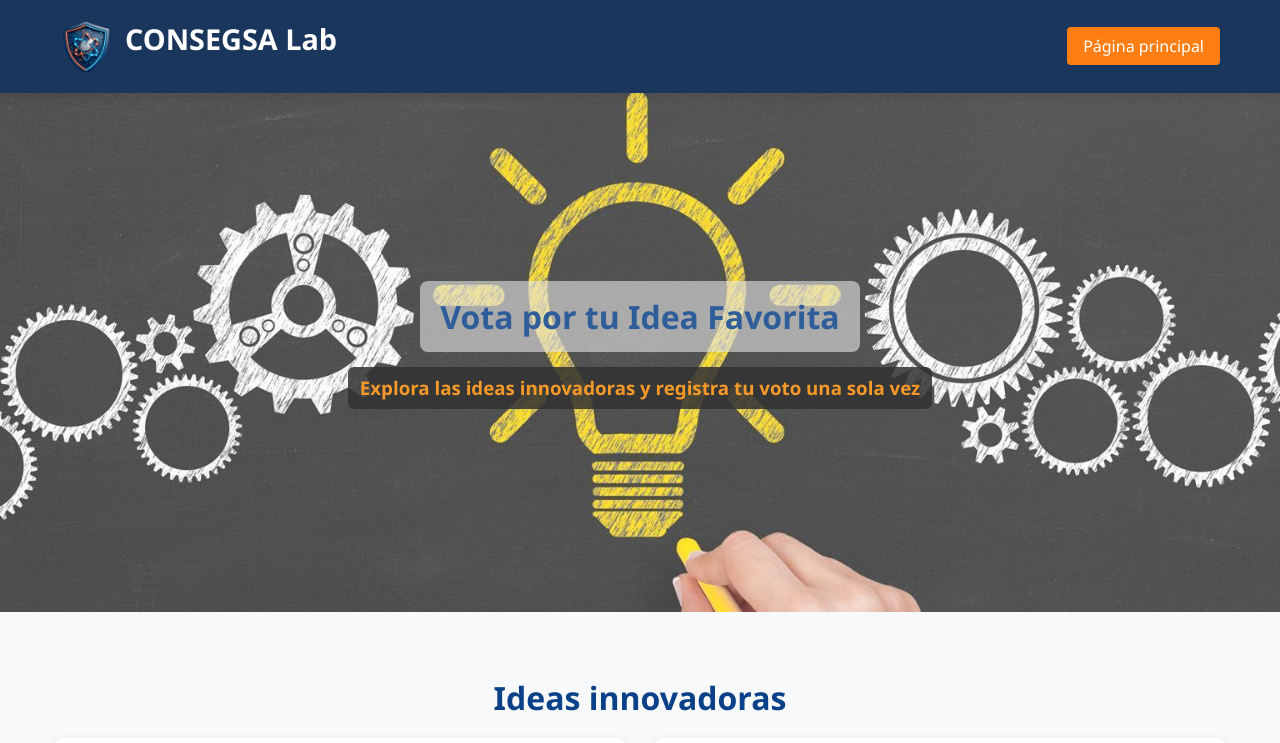
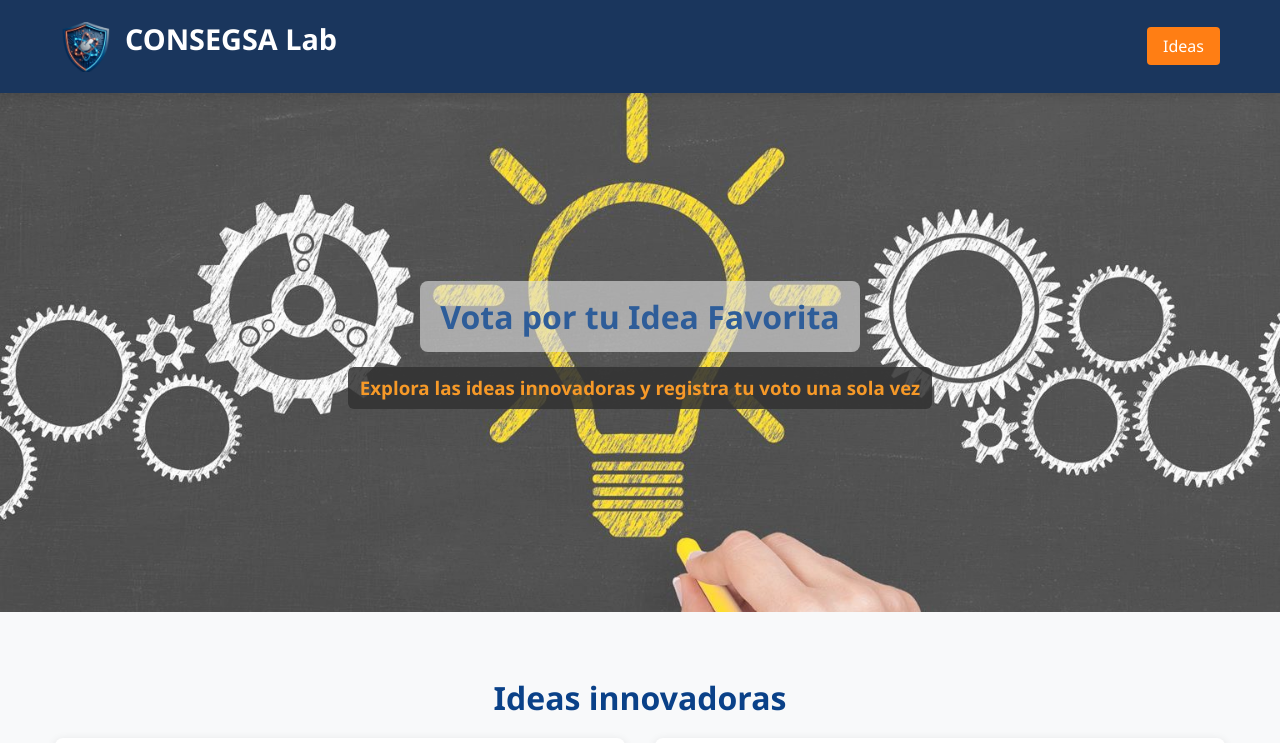
Before and after one commit to GunnerSkale97/CONSEGSA-LAB, a plain HTML site: page index.html in a window 1280 px wide. Shown: the top 743 px of the page. Drawn offline with nearby package versions, Linux system fonts and the light colour scheme.

Commit message:
boton changue ideas

```diff
--- a/index.html
+++ b/index.html
@@ -415,7 +415,12 @@
                 </div>
                 <nav>
                     <ul style="display: flex; gap: 2rem; list-style: none;">
-                        <li><a href="#" style="color: white; text-decoration: none; font-weight: 500; padding: 0.5rem 1rem; border-radius: 4px; background-color: #ff7e14;">Página principal</a></li>
+                        <li>
+                            <a href="#proyectos"
+                            style="color: white; text-decoration: none; font-weight: 500; padding: 0.5rem 1rem; border-radius: 4px; background-color: #ff7e14;">
+                            Ideas
+                            </a>
+                        </li>
                     </ul>
                 </nav>
             </div>
@@ -439,7 +444,9 @@
             </div>
         </div>
     </div>
-
+<section id="proyectos">
+    <!-- Aquí están las tarjetas de ideas -->
+</section>
     <!-- Ideas Section -->
     <div style="background-color: #f8f9fa; padding: 60px 0;">
         <div class="container">
```
